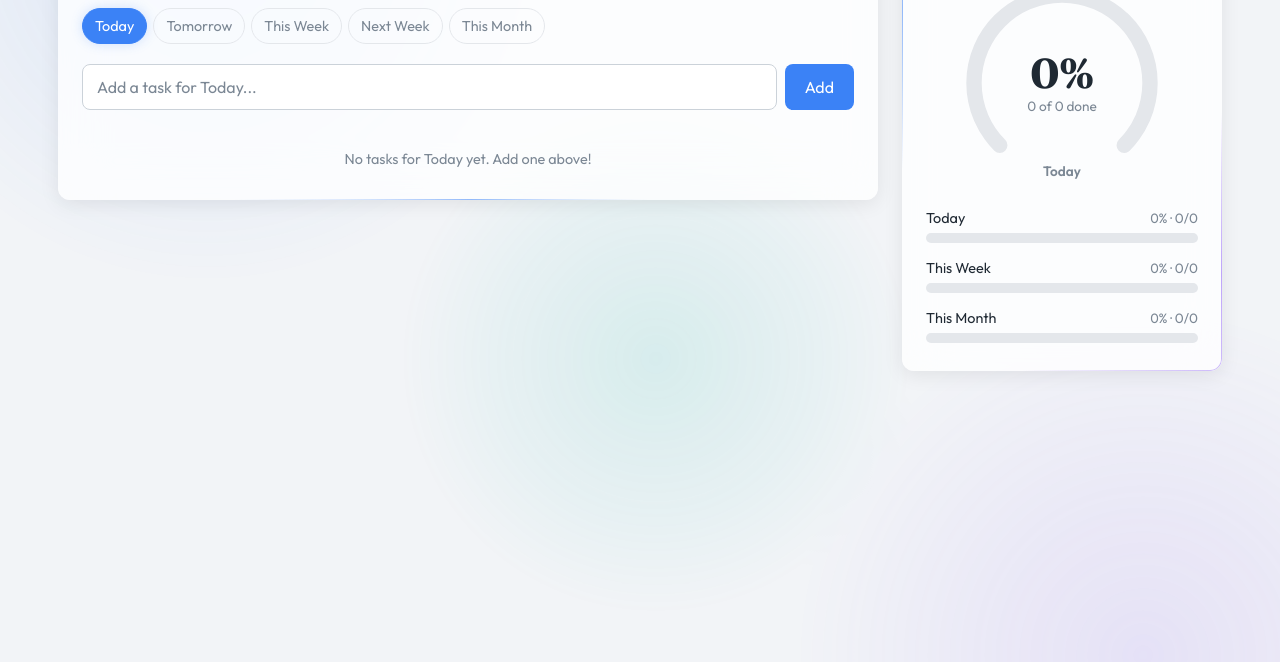
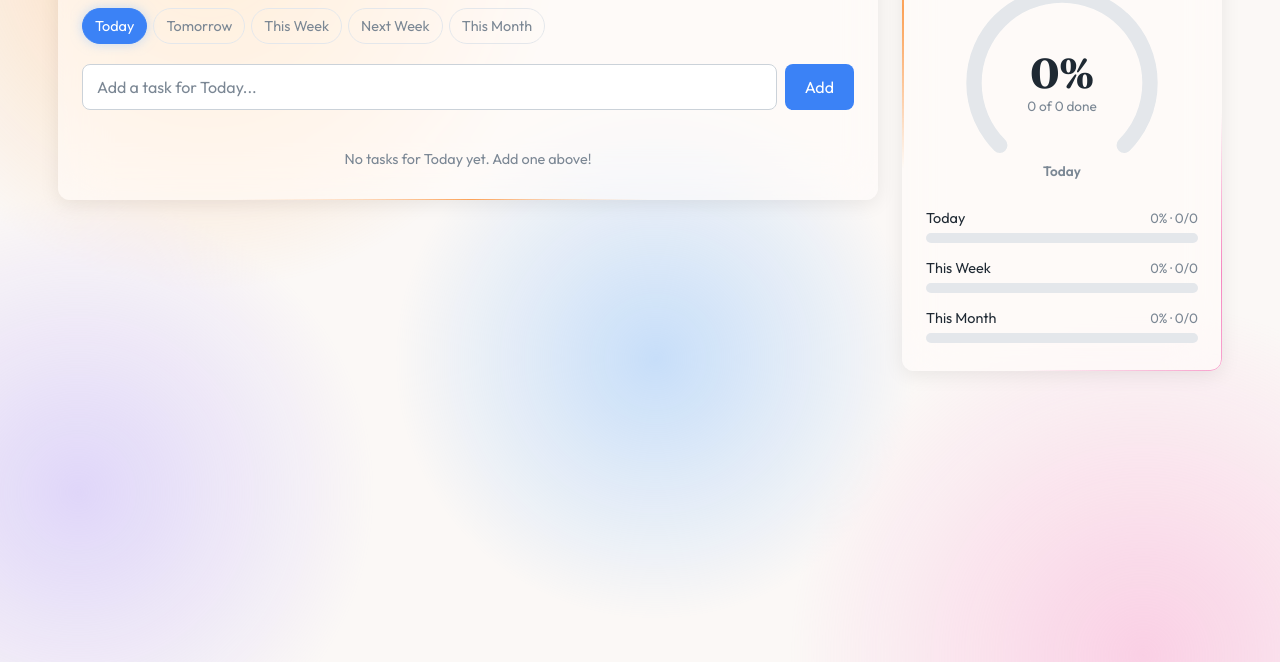
Before and after one commit to tanuj-h/To-Do, a plain HTML site: page index.html in a window 1280 px wide. Shown: the part 138-800 px from the top of the page. Drawn offline with Linux system fonts and the light colour scheme.

Commit message:
white mode colour change

```diff
--- a/index.html
+++ b/index.html
@@ -22,7 +22,7 @@
 </head>
 <body>
   <!-- Ambient aurora lights drifting behind everything -->
-  <div class="aurora" aria-hidden="true"><span></span><span></span><span></span></div>
+  <div class="aurora" aria-hidden="true"><span></span><span></span><span></span><span></span></div>
 
   <div class="layout">
   <main class="app">
--- a/style.css
+++ b/style.css
@@ -1,6 +1,5 @@
 /* Theme colors: light is the default, dark overrides below */
 :root {
-  --bg: #f2f4f7;
   --card-bg: #ffffff;
   --card-shadow: rgba(0, 0, 0, 0.08);
   --text: #1f2933;
@@ -15,18 +14,30 @@
   --danger: #ef4444;
   --danger-bg: #fee2e2;
   --toggle-hover: #e4e7eb;
-  --ray-core: #3b82f6;
-  --ray-glow: rgba(59, 130, 246, 0.55);
-  /* Ambient light */
-  --aur-1: #3b82f6; /* blue */
-  --aur-2: #8b5cf6; /* violet */
-  --aur-3: #14b8a6; /* teal */
-  --aurora-opacity: 0.12; /* relaxed */
-  --aurora-opacity-lit: 0.38; /* full */
-  --halo-opacity: 0.45;
-  --edge-opacity: 0.55;
-  --tab-glow: rgba(59, 130, 246, 0.22);
-  --card-glass: rgba(255, 255, 255, 0.78);
+  /* ----- Light mode ambience: "pastel sunrise" -----
+     Instead of neon, soft morning-sky washes of peach, rose, sky blue
+     and lavender spread across a warm off-white page. Pastels are pale,
+     so they run at a higher strength than dark mode's neon. */
+  --bg: #fbf8f6;
+  --aur-1: #fdba74; /* peach */
+  --aur-2: #f9a8d4; /* rose */
+  --aur-3: #93c5fd; /* sky blue */
+  --aur-4: #c4b5fd; /* lavender */
+  --aurora-opacity: 0.5; /* relaxed */
+  --aurora-opacity-lit: 0.85; /* full */
+  /* Glows on edges and the add-task box: slightly deeper versions of the
+     pastels so they still read as light against white */
+  --glow-1: #fb923c; /* warm orange */
+  --glow-2: #f472b6; /* pink */
+  --glow-3: #818cf8; /* periwinkle */
+  --ray-core: #ec4899;
+  --ray-glow: rgba(251, 146, 60, 0.7);
+  --halo-opacity: 0.6;
+  --edge-opacity: 0.85;
+  --edge-width: 1.5px;
+  --tab-glow: rgba(147, 197, 253, 0.55);
+  /* Warm frosted glass that lets the sunrise colors through */
+  --card-glass: rgba(255, 252, 250, 0.62);
 }
 
 [data-theme="dark"] {
@@ -54,6 +65,11 @@
   --aurora-opacity-lit: 0.6;
   --halo-opacity: 0.7;
   --edge-opacity: 0.75;
+  --edge-width: 1px;
+  /* Dark mode's glows use the neon aurora colors themselves */
+  --glow-1: var(--aur-1);
+  --glow-2: var(--aur-2);
+  --glow-3: var(--aur-3);
   --tab-glow: rgba(96, 165, 250, 0.3);
   --card-glass: rgba(31, 41, 55, 0.72);
 }
@@ -122,6 +138,24 @@ body {
   animation: drift-3 24s ease-in-out infinite alternate;
 }
 
+/* Fourth light: lavender, used by light mode's sunrise palette only */
+.aurora span:nth-child(4) {
+  top: 40%;
+  left: -20vmax;
+  width: 50vmax;
+  height: 50vmax;
+  background: radial-gradient(circle, var(--aur-4), transparent 65%);
+  animation: drift-4 30s ease-in-out infinite alternate;
+}
+
+[data-theme="dark"] .aurora span:nth-child(4) {
+  display: none;
+}
+
+@keyframes drift-4 {
+  to { transform: translate(20vmax, -14vmax) scale(1.2); }
+}
+
 @keyframes drift-1 {
   to { transform: translate(18vmax, 10vmax) scale(1.15); }
 }
@@ -171,14 +205,14 @@ body {
   position: absolute;
   inset: 0;
   border-radius: inherit;
-  padding: 1px; /* the ring's thickness */
+  padding: var(--edge-width, 1px); /* the ring's thickness */
   background: conic-gradient(
     from var(--edge-angle),
     transparent 0deg,
-    var(--aur-1) 50deg,
+    var(--glow-1) 50deg,
     transparent 110deg,
     transparent 180deg,
-    var(--aur-2) 230deg,
+    var(--glow-2) 230deg,
     transparent 290deg
   );
   /* Show only the 1px ring, not the middle */
@@ -627,7 +661,7 @@ select {
   position: absolute;
   pointer-events: none;
   border-radius: 9px;
-  background: linear-gradient(90deg, var(--aur-1), var(--aur-2), var(--aur-3), var(--aur-1));
+  background: linear-gradient(90deg, var(--glow-1), var(--glow-2), var(--glow-3), var(--glow-1));
   background-size: 200% 100%;
   opacity: 0;
   transition: opacity 0.6s ease;
```
